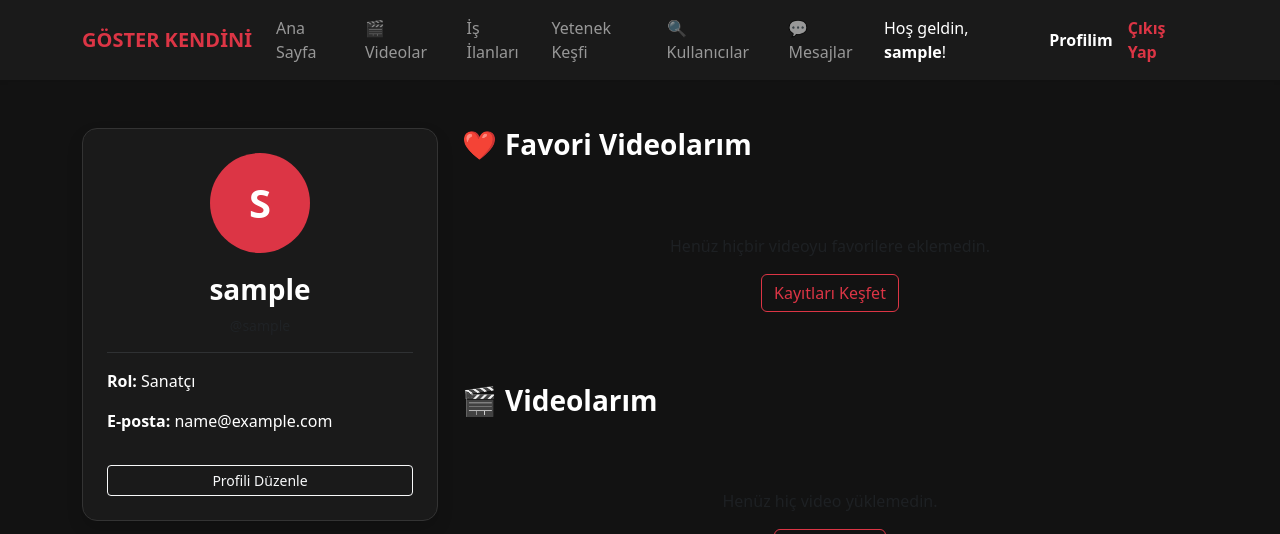
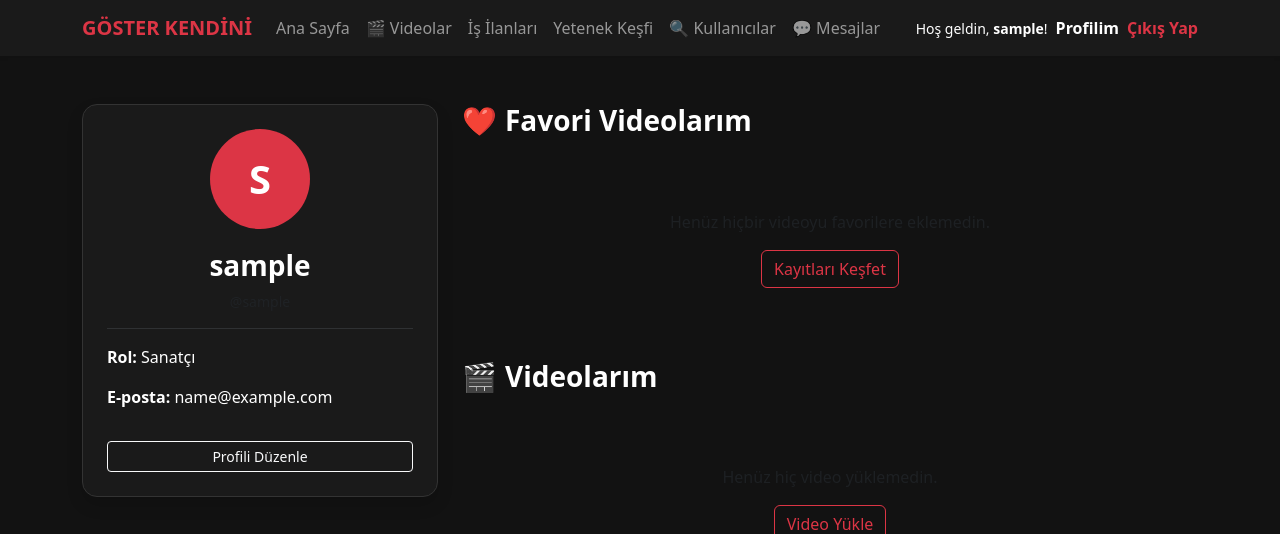
Before and after one commit to Phemsous/Goster-Kendini, a Django app: page /accounts/profile/ in a window 1280 px wide. Shown: the top 534 px of the page. Run offline with Django 5.2, Linux system fonts and the light colour scheme; the visitor is signed in with stand-in values (Sample User, id 1); data that the repository does not hold is empty.

Commit message:
küçük değişiklikler

```diff
--- a/templates/base.html
+++ b/templates/base.html
@@ -9,7 +9,7 @@
         .navbar { background-color: #1a1a1a; }
         .logout-link { color: #dc3545; text-decoration: none; transition: 0.3s; }
         .logout-link:hover { color: #ff6b6b; }
-        .nav-profile-link { color: white; text-decoration: none; margin-right: 15px; font-weight: bold; transition: 0.3s; }
+        .nav-profile-link { color: white; text-decoration: none; font-weight: bold; transition: 0.3s; }
         .nav-profile-link:hover { color: #dc3545; }
         {% block extra_style %}{% endblock %}
     </style>
@@ -34,20 +34,21 @@
                     <a class="nav-link d-flex align-items-center gap-1" href="{% url 'inbox' %}">
                         💬 Mesajlar
                         {% if unread_message_count > 0 %}
-                        <span style="width:8px; height:8px; background:#dc3545; border-radius:50%; display:inline-block;"></span>
+                        <span style="width:8px;height:8px;background:#dc3545;border-radius:50%;display:inline-block;"></span>
                         {% endif %}
                     </a>
                 </li>
                 {% endif %}
             </ul>
-            <div class="d-flex align-items-center">
+            <!-- Auth bölümü collapse içinde → mobilde hamburger menüsüne girer -->
+            <div class="d-flex flex-column flex-lg-row align-items-start align-items-lg-center gap-2 mt-3 mt-lg-0">
                 {% if user.is_authenticated %}
-                    <span class="text-white me-3">Hoş geldin, <strong>{{ user.username }}</strong>!</span>
+                    <span class="text-white small">Hoş geldin, <strong>{{ user.username }}</strong>!</span>
                     <a href="{% url 'profile_detail' %}" class="nav-profile-link">Profilim</a>
                     <a href="{% url 'logout' %}" class="logout-link fw-bold">Çıkış Yap</a>
                 {% else %}
-                    <a href="{% url 'login' %}" class="btn btn-outline-light me-2">Giriş Yap</a>
-                    <a href="{% url 'register' %}" class="btn btn-danger">Kayıt Ol</a>
+                    <a href="{% url 'login' %}" class="btn btn-outline-light btn-sm">Giriş Yap</a>
+                    <a href="{% url 'register' %}" class="btn btn-danger btn-sm">Kayıt Ol</a>
                 {% endif %}
             </div>
         </div>
```
